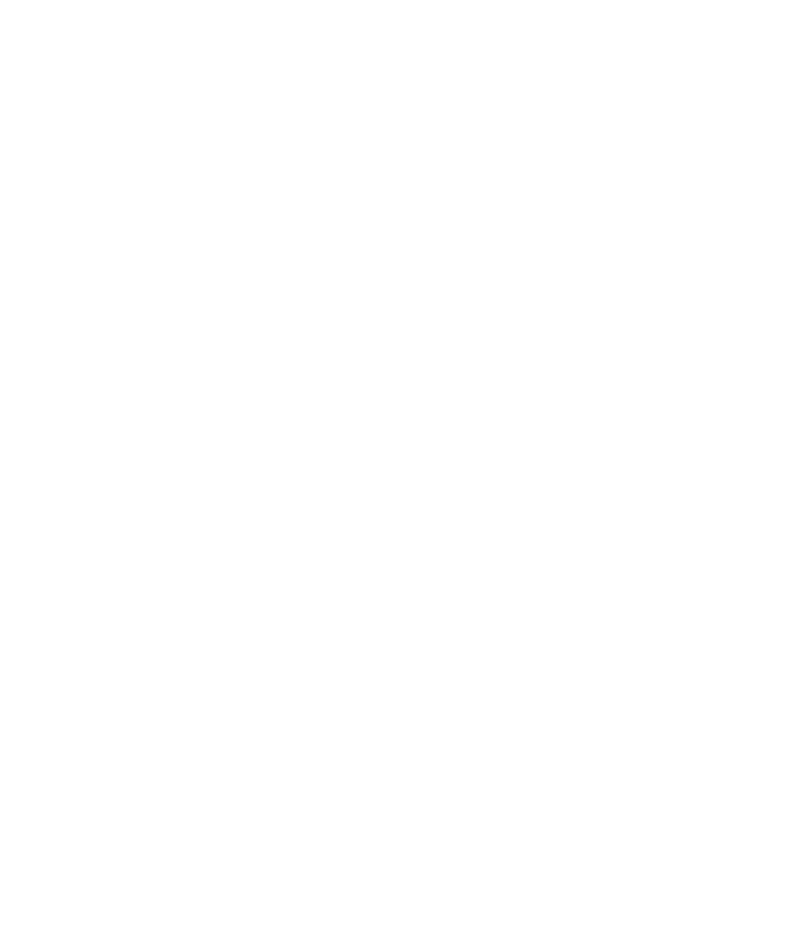
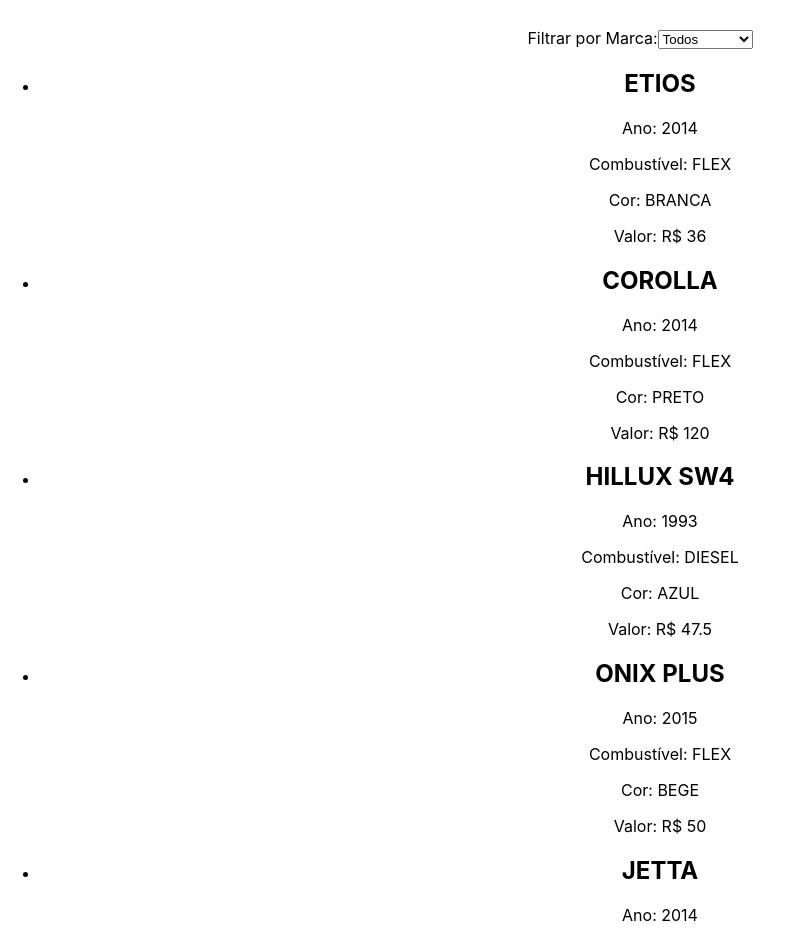
Before and after one commit to Malbathan/list-cars, a React (Create React App) app: page / in a window 1280 px wide. Shown: the part 90-1032 px from the top of the page, without its empty margins (0-793 px from the left). Before the commit the page ends 800 px from the top, so only its background shows below. Built offline with nearby package versions, Linux system fonts and the light colour scheme.

Commit message:
Filter by brand

```diff
--- a/src/App.js
+++ b/src/App.js
@@ -1,11 +1,12 @@
 import './App.css';
 import CarList from './components/carList';
+import brandData from "./utils/dataCarsByBrand.json"
 
 function App() {
   return (
     <div className="App">
       <p> Hello world!</p>
-      <CarList />
+      <CarList brands={brandData.brands} cars={brandData.cars}/>
     </div>
   );
 }
--- a/src/components/carList.js
+++ b/src/components/carList.js
@@ -1,22 +1,57 @@
-import React, { useEffect, useState } from "react";
-import carData from "../utils/dataCars.json"
-import brandData from "../utils/dataCarsByBrand.json"
+import React, { useState } from "react";
 
-function CarList() {
-  const [cars, setCars] = useState([]);
-  const [brands, setBrands] = useState([]);
+const CarList = ({ brands , cars }) => {
+  const [selectedBrand, setSelectedBrand] = useState(null);
+	console.log("TCL: CarList ->", selectedBrand)
 
-  useEffect(() => {
-    setCars(carData.cars);
-    setBrands(brandData.cars);
-  }, []);
+  console.log(cars.filter((car) => car.brand === selectedBrand ))
+
+  const handleBrandFilter = (brand) => {
+    setSelectedBrand(brand);
+
+  };
+
+  const filterCars = (selectedBrand) => {
+    if (selectedBrand === "TODOS") {
+      return [...cars];
+    }
+
+    const brandId = parseInt(selectedBrand);
+
+    return selectedBrand
+      ? cars.filter((car) => car.brand === brandId )
+      : cars;
+  };
+
+  const filteredCars = filterCars(selectedBrand);
 
   return (
     <div>
       <h1>Lista de Carros</h1>
-
+      <div>
+        <label>Filtrar por Marca:</label>
+        <select onChange={(e) => handleBrandFilter(e.target.value)}>
+          <option value="TODOS">Todos</option>
+          {brands.map((brand) => (
+            <option key={brand.id} value={brand.id}>
+              {brand.name}
+            </option>
+          ))}
+        </select>
+      </div>
+      <ul>
+        {filteredCars.map((car) => (
+          <li key={car.id}>
+            <h2>{car.nome_modelo}</h2>
+            <p>Ano: {car.ano}</p>
+            <p>Combustível: {car.combustivel}</p>
+            <p>Cor: {car.cor}</p>
+            <p>Valor: R$ {car.valor}</p>
+          </li>
+        ))}
+      </ul>
     </div>
   );
-}
+};
 
 export default CarList;
--- a/src/utils/dataCarsByBrand.json
+++ b/src/utils/dataCarsByBrand.json
@@ -1,4 +1,20 @@
-{"cars":
+{
+  "brands": [
+    {
+      "id": 1,
+      "name": "Toyota"
+    },
+    {
+      "id": 2,
+      "name" : "Wolksvagen"
+    },
+    {
+      "id": 3,
+      "name" : "Chevrolet"
+    }
+  ],
+
+  "cars":
     [
         {
          "id": 55,
@@ -37,7 +53,33 @@
          "nome_modelo" : "HILLUX SW4",
          "valor" : 47.500,
          "brand":1
-        }
+        },
+        {
+
+          "id": 1,
+          "timestamp_cadastro" : 1696539488,
+          "modelo_id" : 12,
+          "ano": 2015,
+          "combustivel" : "FLEX",
+          "num_portas" : 4,
+          "cor": "BEGE",
+          "nome_modelo" : "ONIX PLUS",
+          "valor" : 50.000 ,
+          "brand": 3
+         },
+         {
+
+          "id": 2,
+          "timestamp_cadastro" : 1696531234,
+          "modelo_id" : 14,
+          "ano": 2014,
+          "combustivel" : "FLEX",
+          "num_portas" : 4,
+          "cor": "AZUL",
+          "nome_modelo" : "JETTA",
+          "valor" : 49.000,
+          "brand":2
+         }
     ]
 
  }
```
